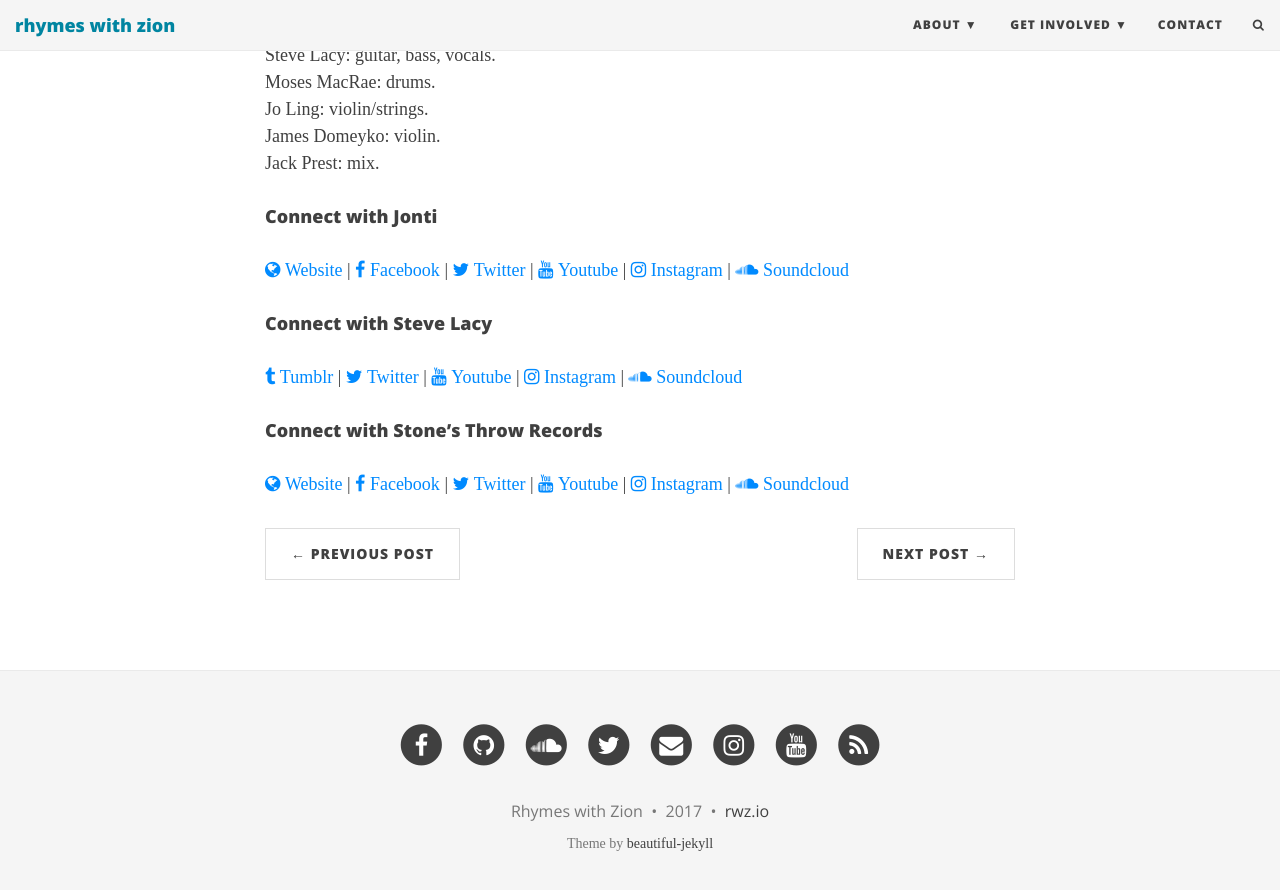
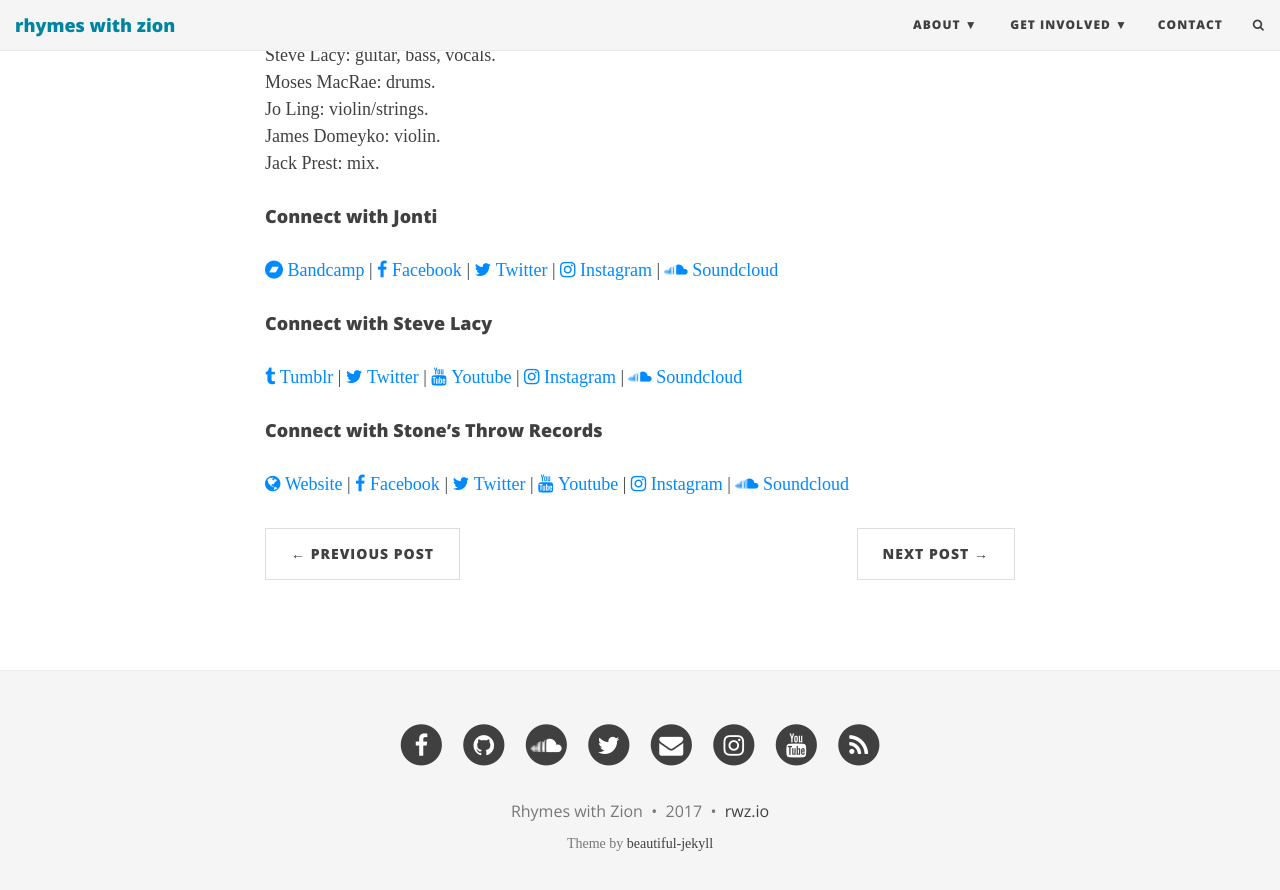
Before and after one commit to rhymeswithzion/rwz-test, a Jekyll site: the page built from _posts/2017-07-29-jonti-scrood-feat-steve-lacy.md, in a window 1280 px wide and 900 px high, scrolled down 1703 px. Shown: the top 890 px of the window. Built offline with Jekyll 4.4.1, drawn with Linux system fonts in a browser that asks for light colours; some web fonts are replaced; comment, search, counter and statistics services are not loaded.

Commit message:
Update 2017-07-29-jonti-scrood-feat-steve-lacy.md

```diff
--- a/_posts/2017-07-29-jonti-scrood-feat-steve-lacy.md
+++ b/_posts/2017-07-29-jonti-scrood-feat-steve-lacy.md
@@ -46,12 +46,11 @@
 
 #### Connect with Jonti
 
-<a class="fa fa-globe" href="http://www./" target="_blank"> Website </a> |
-<a class="fa fa-facebook" href="https://www.facebook.com/" target="_blank"> Facebook </a> |
-<a class="fa fa-twitter" href="https://twitter.com/" target="_blank"> Twitter </a> |
-<a class="fa fa-youtube" href="https://www.youtube.com/" target="_blank"> Youtube </a> |
-<a class="fa fa-instagram" href="https://www.instagram.com/" target="_blank"> Instagram </a> |
-<a class="fa fa-soundcloud" href="https://soundcloud.com/" target="_blank"> Soundcloud </a>
+<a class="fa fa-bandcamp" href="https://jontidanilewitz.bandcamp.com/" target="_blank"> Bandcamp </a> |
+<a class="fa fa-facebook" href="https://www.facebook.com/jontidanimals" target="_blank"> Facebook </a> |
+<a class="fa fa-twitter" href="https://twitter.com/Jonti_Danimals" target="_blank"> Twitter </a> |
+<a class="fa fa-instagram" href="https://www.instagram.com/jontidanimals" target="_blank"> Instagram </a> |
+<a class="fa fa-soundcloud" href="https://soundcloud.com/jontidanimals" target="_blank"> Soundcloud </a>
 
 #### Connect with Steve Lacy
 
```
